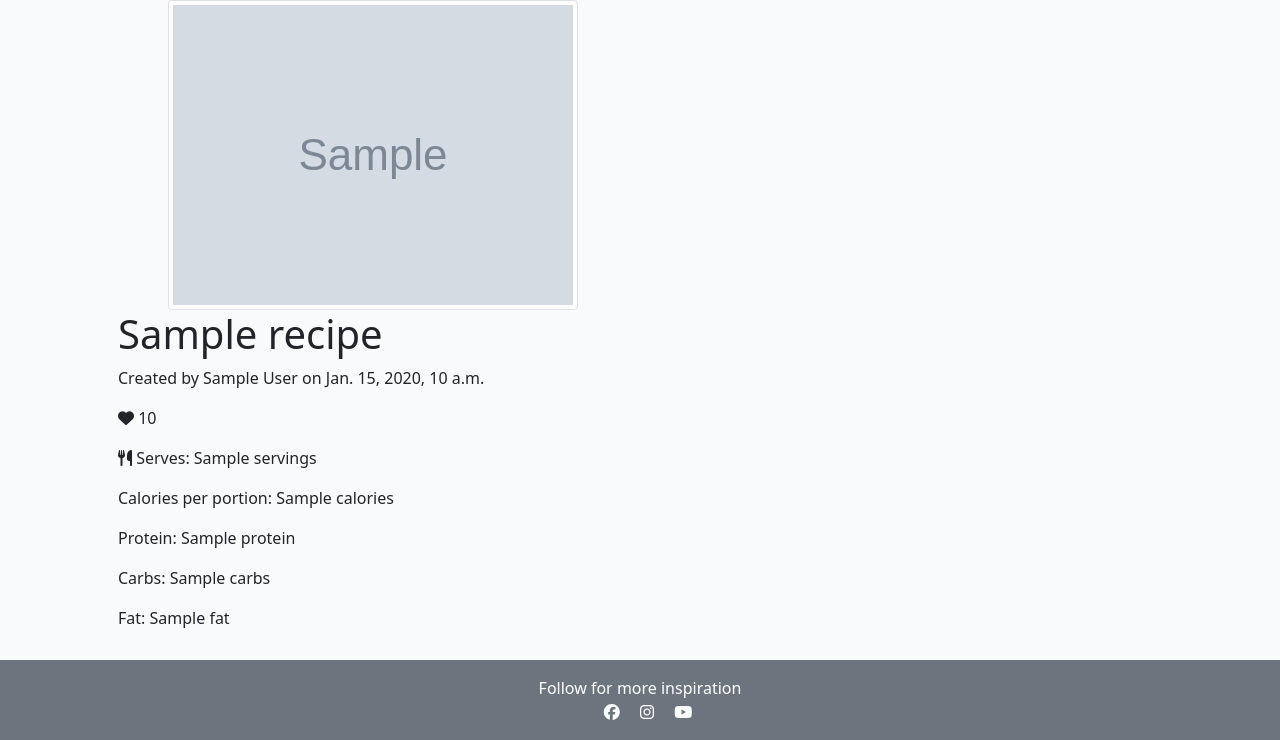
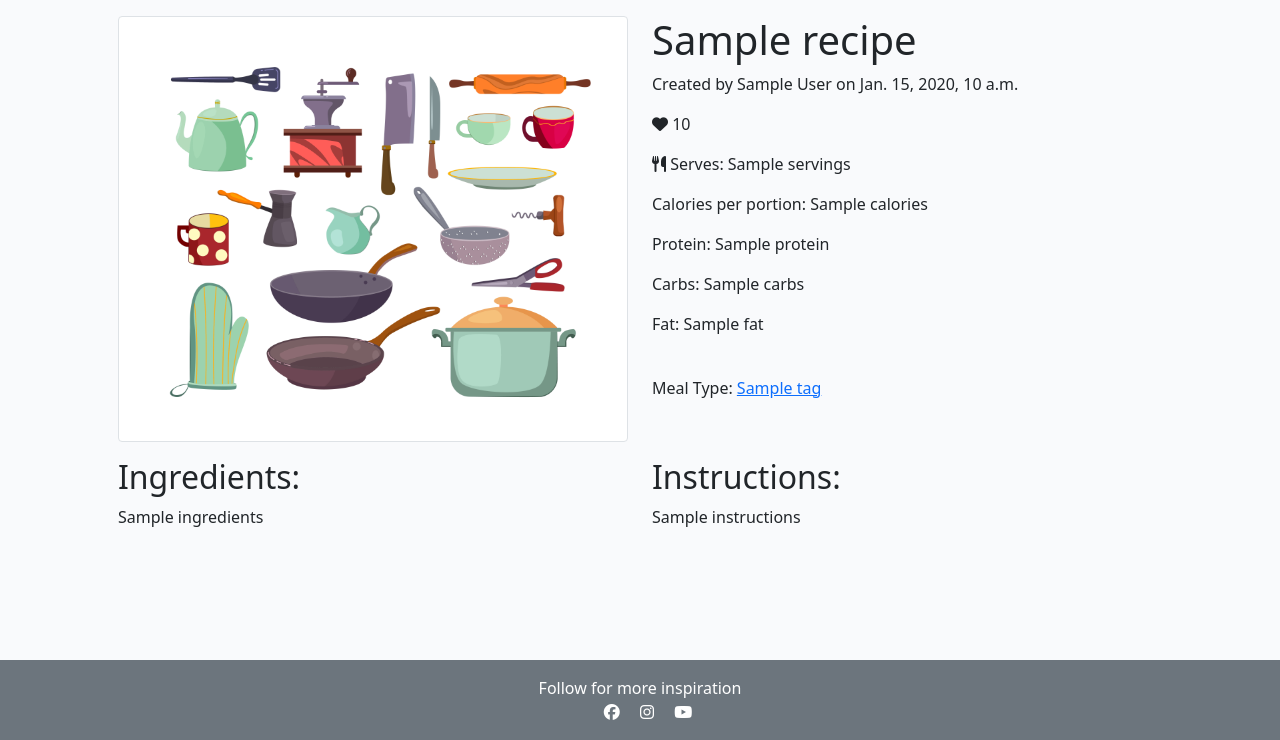
Before and after one commit to SophieTiger/fitness-recipes, a Django app: template recipes/templates/recipes/recipe_detail.html in a window 1280 px wide. Shown: the part 60-800 px from the top of the page. Run offline with Django 4.2, Linux system fonts and the light colour scheme; the template is opened without the code that fills it: most values are stand-ins (such as "Sample title", 1, 10 or a date in 2020); grey boxes marked "Sample" are stand-in pictures; some libraries are stand-ins or nearby versions.

Commit message:
Add recipe details layout to recipe detail page

```diff
--- a/recipes/templates/recipes/recipe_detail.html
+++ b/recipes/templates/recipes/recipe_detail.html
@@ -3,28 +3,38 @@
 
 <section id="recipe_details">
     <div class="container-xl px-5">
-        <div class="row">
+        <div class="row mt-3">
             <!-- Recipe image -->
             <div class="col-md-6 text-center">
-                {% if 'placeholder' in recipe.recipe_image.url %}
-                <img class="img-thumbnail recipe-image" src="{% static 'images/default_recipe.jpg' %}" alt="Kitchen tools">
-                {% else %}
-                <img class="img-thumbnail recipe-image" src=" {{ recipe.recipe_image.url }}"
-                    alt="{{ recipe.author }}'s {{ recipe.title }}">
-                {% endif %}
+                <img class="img-thumbnail recipe-image" src="{% static 'images/default_recipe.jpg' %}"
+                    alt="Placeholder Kitchen tools">
             </div>
-            <div>
             <!-- Recipe facts -->
-                <div class="col-md-5">
+            <div class="col-md-6">
                 <h1>{{ recipe.title }}</h1>
                 <p>Created by {{ recipe.author }} on {{ recipe.created_at }}</p>
-                    <p><i class="fas fa-heart" title="Likes"></i> <span id="total-likes">{{ recipe.number_of_likes }}</span></p>
+                <p><i class="fas fa-heart" title="Likes"></i> <span id="total-likes">{{ recipe.number_of_likes }}</span>
+                </p>
                 <p><i class="fas fa-utensils"></i> Serves: {{ recipe.servings }}</p>
                 <p>Calories per portion: {{ recipe.calories }}</p>
                 <p>Protein: {{ recipe.protein }}</p>
                 <p>Carbs: {{ recipe.carbs }}</p>
-                    <p>Fat: {{ recipe.fat }}</p>
+                <p>Fat: {{ recipe.fat }}</p><br>
+                <p>Meal Type:
+                    {% for tag in recipe.tags.all %}
+                    <a href="{% url 'recipes_list_by_tag' tag.slug %}">{{ tag.name }}</a>
+                    {% endfor %}
+                </p>
             </div>
+        </div>
+        <div class="row mt-3">
+            <div class="col-lg-6">
+                <h2>Ingredients:</h2>
+                <div>{{ recipe.ingredients | safe}}</div>
+            </div>
+            <div class="col-lg-6">
+                <h2>Instructions:</h2>
+                <div>{{ recipe.instructions | safe}}</div>
             </div>
         </div>
     </div>
```
Lines whose indentation alone changed are shown as unchanged.
